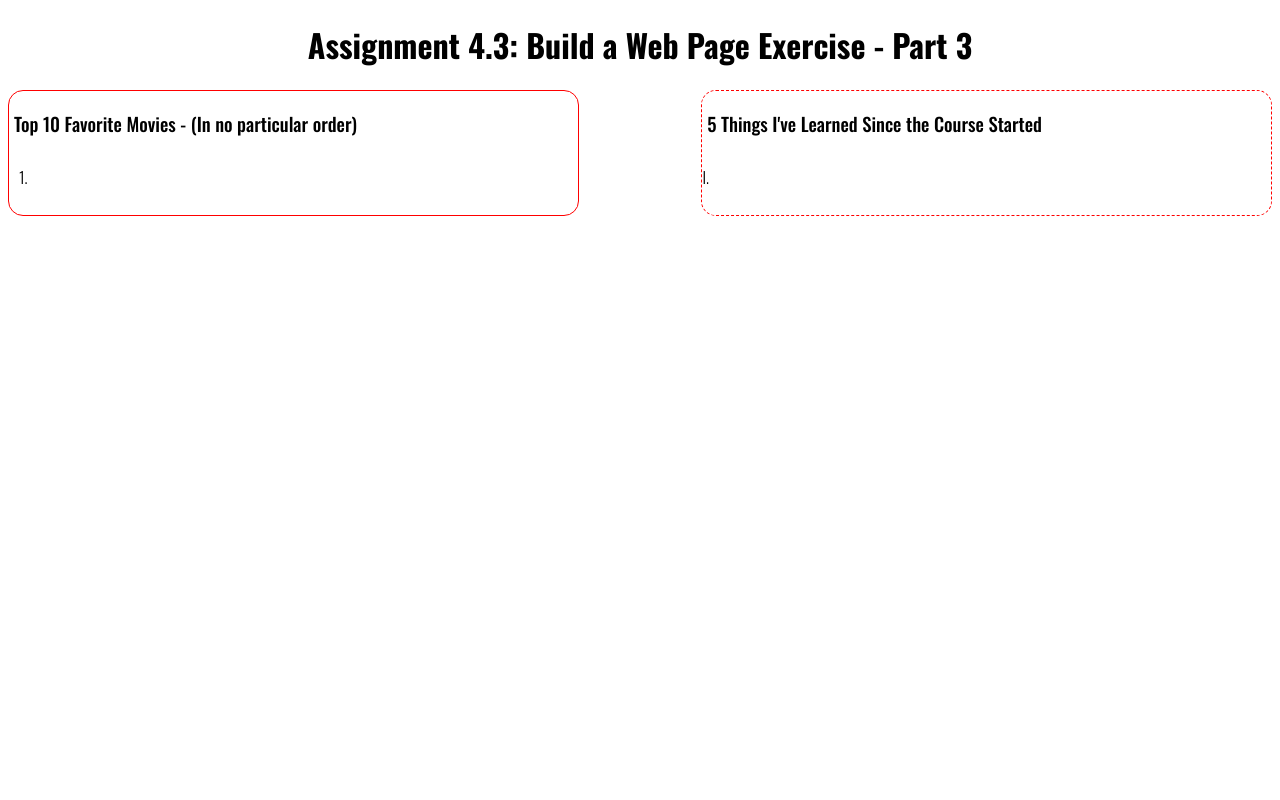
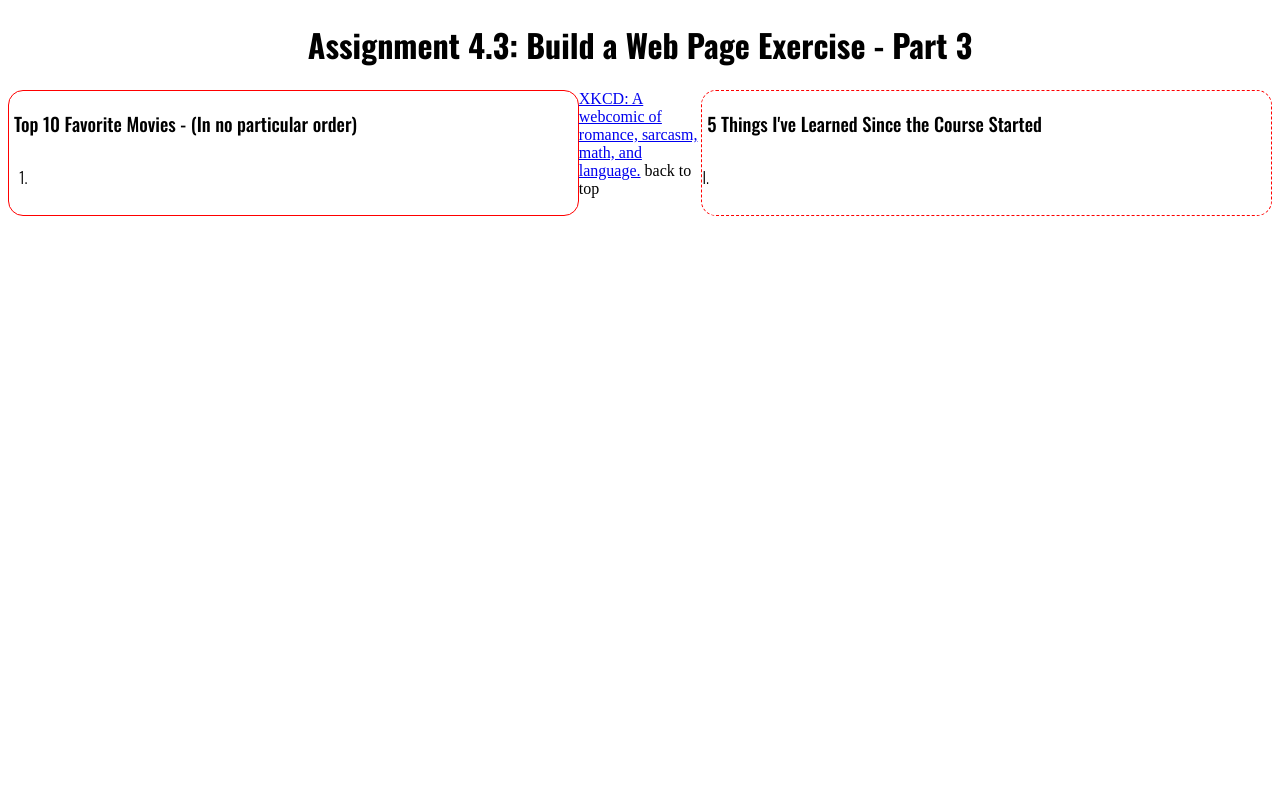
Before and after one commit to jsudhop/csd-340, a plain HTML site: page module-4/Sudhop_EX3.html in a window 1280 px wide. Shown: the top 800 px of the page. Drawn offline with nearby package versions, Linux system fonts and the light colour scheme.

Commit message:
Update Sudhop_EX3.css

```diff
--- a/module-4/Sudhop_EX3.css
+++ b/module-4/Sudhop_EX3.css
@@ -43,19 +43,19 @@ li {
     font-weight: 300;
 }
 
-#bottom {
+#last {
     width: 100%;
     margin-top: 60%;
     float: right;
     margin-bottom: 20px;
 }
 
-a {
+a.fav {
     text-decoration: none;
     font-family: 'Oswald', Verdana, Arial, sans-serif;
 }
 
-a.top {
+a.return {
     float: right;
 }
 
@@ -63,7 +63,3 @@ a:hover {
     text-decoration: underline;
 
 }
-
-a:visited {
-
-}
```
